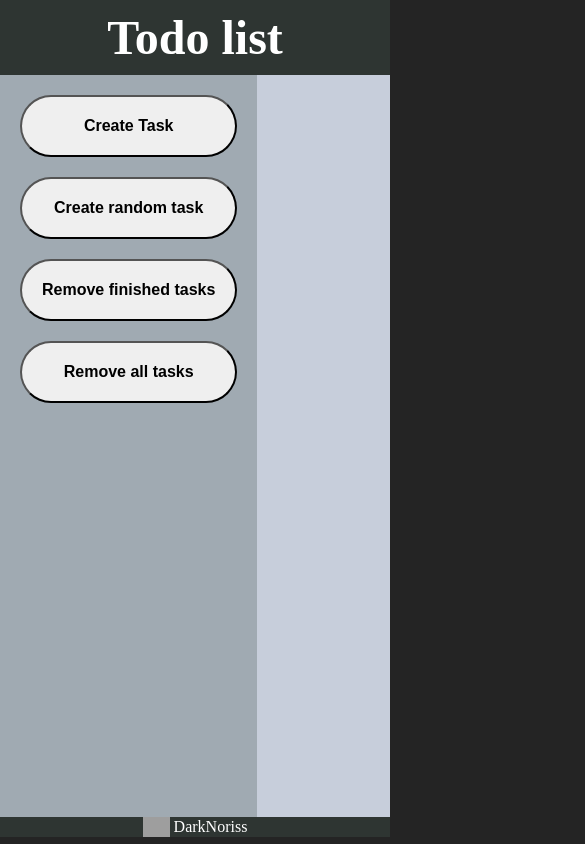
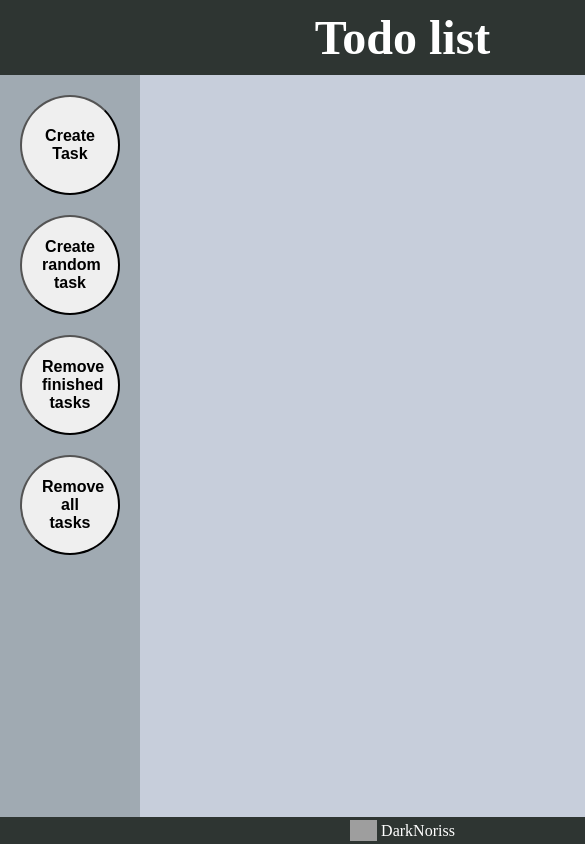
Before and after one commit to DarkNoriss/Todo-list-React, a React (Vite) app: page / in a window 390 px wide. Shown: the top 844 px of the page, 585 px wide, since content can reach past the window. Built offline with nearby package versions, Linux system fonts and the light colour scheme; grey boxes are pictures that could not be loaded.

Commit message:
style for mobile

```diff
--- a/src/styles/app.scss
+++ b/src/styles/app.scss
@@ -32,7 +32,13 @@
     flex: 1;
     background-color: $grid-bgcolor;
     overflow-y: auto;
+    -ms-overflow-style: none; /* IE and Edge */
+    scrollbar-width: none; /* Firefox */
     padding: 20px;
+    /* Hide scrollbar for Chrome, Safari and Opera */
+    &::-webkit-scrollbar {
+      display: none;
+    }
 
     & .tasks-list {
       display: flex;
@@ -43,3 +49,21 @@
     }
   }
 }
+
+@media (max-width: 768px) {
+  .app {
+    & .nav-bar {
+      max-width: 100px;
+
+      & button {
+        height: 100px;
+      }
+    }
+
+    & .tasks-container {
+      & .tasks-list {
+        justify-content: space-evenly;
+      }
+    }
+  }
+}
--- a/src/styles/footer.scss
+++ b/src/styles/footer.scss
@@ -1,7 +1,7 @@
 @import "../styles/variable.scss";
 
 .footer {
-  background-color: $hf-bgcolor;
+  height: 27px;
   display: flex;
   justify-content: center;
   font-size: 1rem;
--- a/src/styles/header.scss
+++ b/src/styles/header.scss
@@ -1,7 +1,7 @@
 @import "../styles/variable.scss";
 
 .header {
-  background-color: $hf-bgcolor;
+  height: 75px;
 
   & h1 {
     text-align: center;
--- a/src/styles/main.scss
+++ b/src/styles/main.scss
@@ -1,10 +1,11 @@
 @import "../styles/variable.scss";
 
 :root {
-  background-color: #242424;
+  background-color: $bgcolor;
   color: #fff;
 }
 
 body {
   margin: 0;
+  min-width: 805px;
 }
--- a/src/styles/task.scss
+++ b/src/styles/task.scss
@@ -1,8 +1,10 @@
 @import "../styles/variable.scss";
 
 .task {
-  height: 300px;
-  width: 200px;
+  min-height: 300px;
+  max-height: 300px;
+  min-width: 200px;
+  max-width: 200px;
   display: flex;
   flex-direction: column;
   justify-content: space-between;
--- a/src/styles/variable.scss
+++ b/src/styles/variable.scss
@@ -1,4 +1,4 @@
-$hf-bgcolor: #2e3532;
+$bgcolor: #2e3532;
 $nav-bgcolor: #a0aab2;
 $grid-bgcolor: #c7cedb;
 $hover: #94849b;
```
